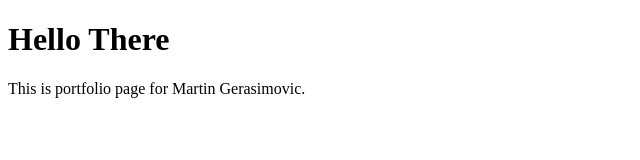
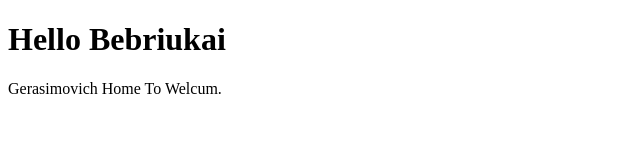
Before and after one commit to CosmicRaven/cosmicraven.github.io, a plain HTML site: page index.html in a window 1280 px wide. Shown: the whole page, without its empty margins (0-640 px from the left). Drawn offline with Linux system fonts and the light colour scheme.

Commit message:
Revert "Remade meme"
This reverts commit db63b6703dd8acf9158ea59e038f11a22eaafd3c.

```diff
--- a/index.html
+++ b/index.html
@@ -1,7 +1,7 @@
 <!DOCTYPE html>
 <html>
 <body>
-<h1>Hello There</h1>
-<p>This is portfolio page for Martin Gerasimovic.</p>
+<h1>Hello Bebriukai</h1>
+<p>Gerasimovich Home To Welcum.</p>
 </body>
 </html>
```
